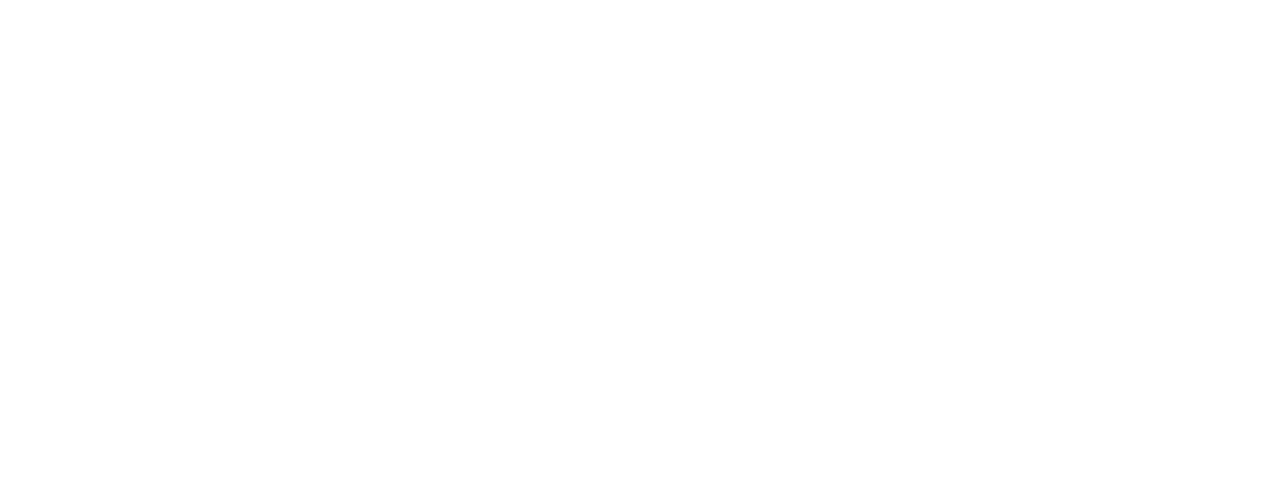
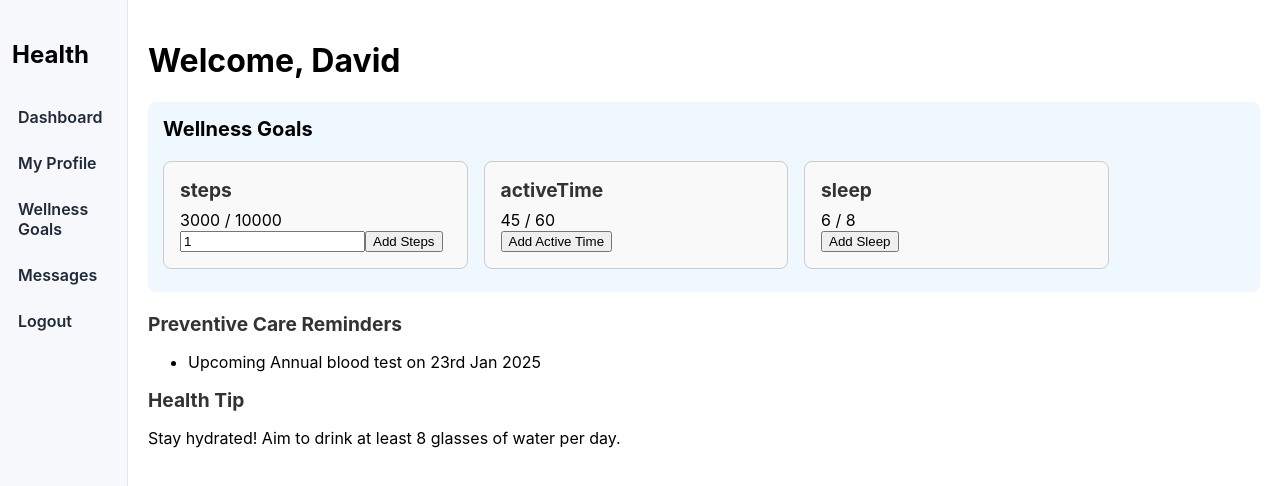
Before and after one commit to AbhijeetMankani/HCL-Hackathon, a React (Create React App) app in the folder client/: page /dashboard in a window 1280 px wide. Before the commit this address had no page. Shown: the top 486 px of the page. Built offline with nearby package versions, Linux system fonts and the light colour scheme.

Commit message:
Added functionality to Wellness goals

```diff
--- a/client/src/App.js
+++ b/client/src/App.js
@@ -8,7 +8,7 @@
 		<>
 			<BrowserRouter>
 				<Routes>
-					<Route path="/" element={<PatientDashboard />} />
+					<Route path="/dashboard" element={<PatientDashboard />} />
 				</Routes>
 			</BrowserRouter>
 		</>
--- a/client/src/components/GoalCard/GoalCard.jsx
+++ b/client/src/components/GoalCard/GoalCard.jsx
@@ -1,10 +1,48 @@
 import "./GoalCard.css";
+import { useState } from "react";
 
-export default function GoalCard({ type }) {
+export default function GoalCard({ type, progress, target, updateGoal }) {
+	const [updateGoalInput, setUpdateGoalInput] = useState(1);
+	function update() {
+		updateGoal((prev) => ({
+			...prev,
+			progress: prev.progress + updateGoalInput,
+		}));
+	}
 	return (
 		<div className="goalCard">
 			<h3>{type}</h3>
-			<span>Progress / Target</span>
+			<span>
+				{progress} / {target}
+			</span>
+			{type === "steps" ? (
+				<div className="updateButtons">
+					<input
+						type="number"
+						value={updateGoalInput}
+						onChange={(e) =>
+							setUpdateGoalInput(Number(e.target.value))
+						}
+					/>
+					<button onClick={update}>Add Steps</button>
+				</div>
+			) : (
+				<></>
+			)}
+			{type === "activeTime" ? (
+				<div className="updateButtons">
+					<button onClick={update}>Add Active Time</button>
+				</div>
+			) : (
+				<></>
+			)}
+			{type === "sleep" ? (
+				<div className="updateButtons">
+					<button onClick={update}>Add Sleep</button>
+				</div>
+			) : (
+				<></>
+			)}
 		</div>
 	);
 }
--- a/client/src/components/WellnessGoals/wellnessGoals.jsx
+++ b/client/src/components/WellnessGoals/wellnessGoals.jsx
@@ -3,20 +3,39 @@
 import "./WellnessGoals.css";
 
 export default function WellnessGoals() {
-	const [goals, setGoals] = useState([
-		{ type: "steps", progress: 3000, target: 10000 },
-		{ type: "activeTime", progress: 45, target: 60 },
-		{ type: "sleep", progress: 6, target: 8 },
-	]);
+	const [stepsGoal, setStepsGoal] = useState({
+		progress: 3000,
+		target: 10000,
+	});
+	const [activeTimeGoal, setActiveTimeGoal] = useState({
+		progress: 45,
+		target: 60,
+	});
+	const [sleepGoal, setSleepGoal] = useState({ progress: 6, target: 8 });
 
 	return (
 		<>
 			<div className="wellnessGoals">
 				<h2>Wellness Goals</h2>
 				<div className="goalCards">
-					<GoalCard type="steps" />
-					<GoalCard type="activeTime" />
-					<GoalCard type="sleep" />
+					<GoalCard
+						type="steps"
+						progress={stepsGoal.progress}
+						target={stepsGoal.target}
+						updateGoal={setStepsGoal}
+					/>
+					<GoalCard
+						type="activeTime"
+						progress={activeTimeGoal.progress}
+						target={activeTimeGoal.target}
+						updateGoal={setActiveTimeGoal}
+					/>
+					<GoalCard
+						type="sleep"
+						progress={sleepGoal.progress}
+						target={sleepGoal.target}
+						updateGoal={setSleepGoal}
+					/>
 				</div>
 			</div>
 		</>
--- a/client/src/pages/PatientDashboard/PatientDashboard.jsx
+++ b/client/src/pages/PatientDashboard/PatientDashboard.jsx
@@ -19,7 +19,7 @@
 					<div>
 						<h1>Welcome, David</h1>
 					</div>
-					<WellnessGoals />
+					<WellnessGoals className="goals" />
 					<PreventiveCareReminders />
 					<HealthTip />
 				</div>
```
